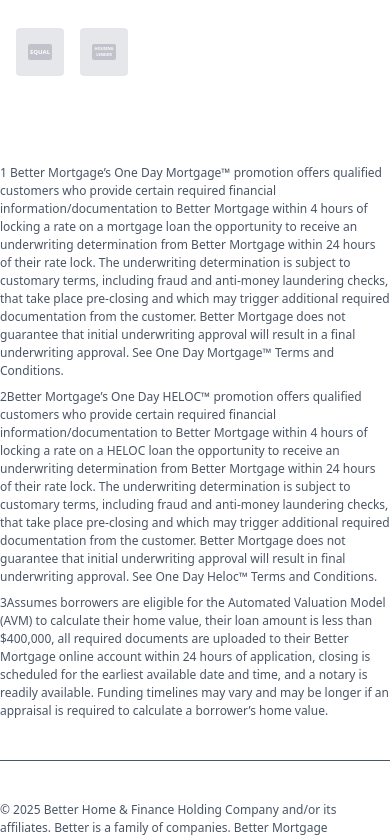
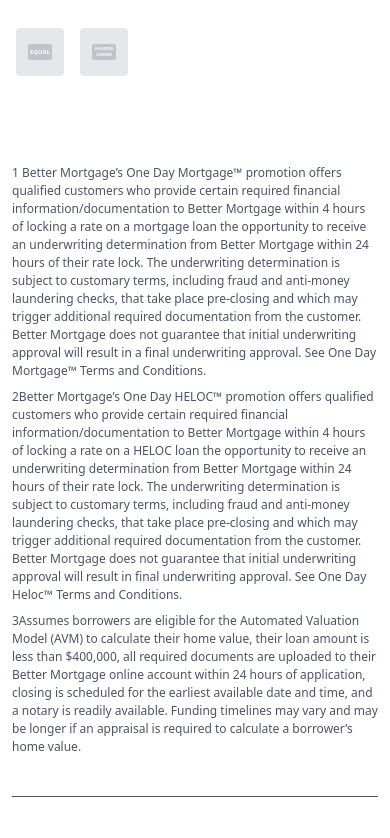
Before and after one commit to balas2027/Better.com-clone, a Next.js app: page / in a window 390 px wide. Shown: the part 5386-6224 px from the top of the page. Built offline with nearby package versions, Linux system fonts and the light colour scheme.

Commit message:
Update page.js

```diff
--- a/src/app/page.js
+++ b/src/app/page.js
@@ -202,7 +202,7 @@
       <Footer />
 
       {/* legal things */}
-      <div className="text-[12px] flex flex-col  max-w-7xl mx-auto space-y-2 py-10 border-b-1 border-gray-600 text-gray-600">
+      <div className="text-[12px] flex flex-col mx-3 sm:mx-5 xl:mx-auto  max-w-7xl space-y-2 py-10 border-b-1 border-gray-600 text-gray-600">
         <p>
           1 Better Mortgage’s One Day Mortgage™ promotion offers qualified
           customers who provide certain required financial
```
